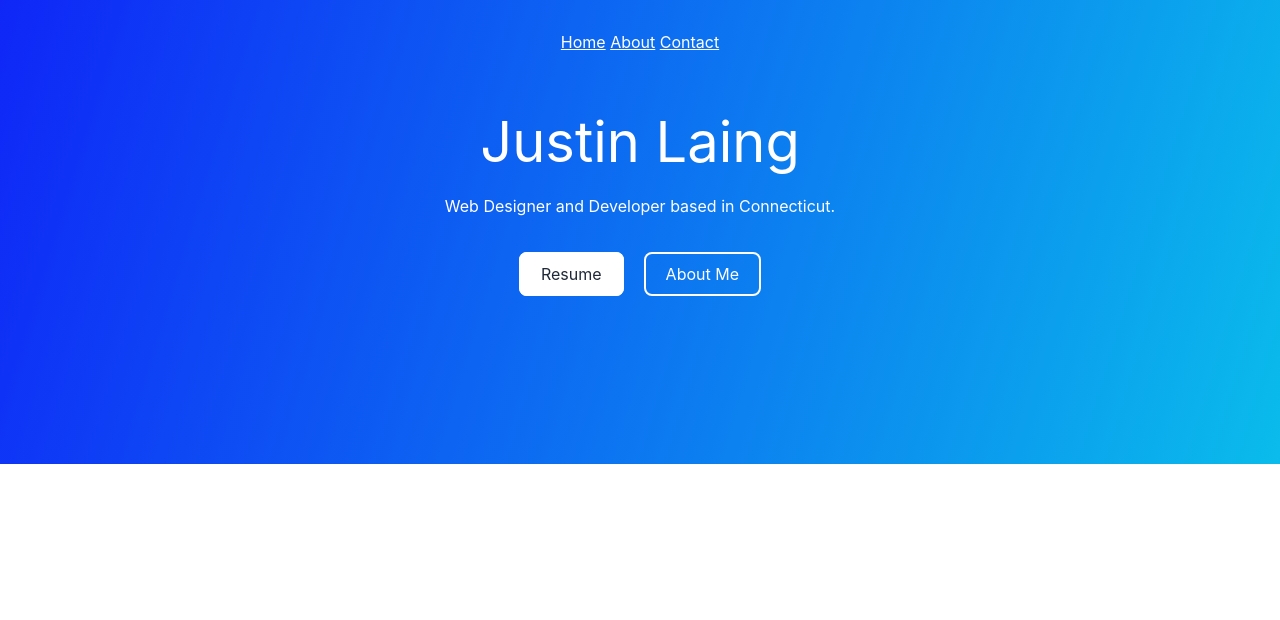
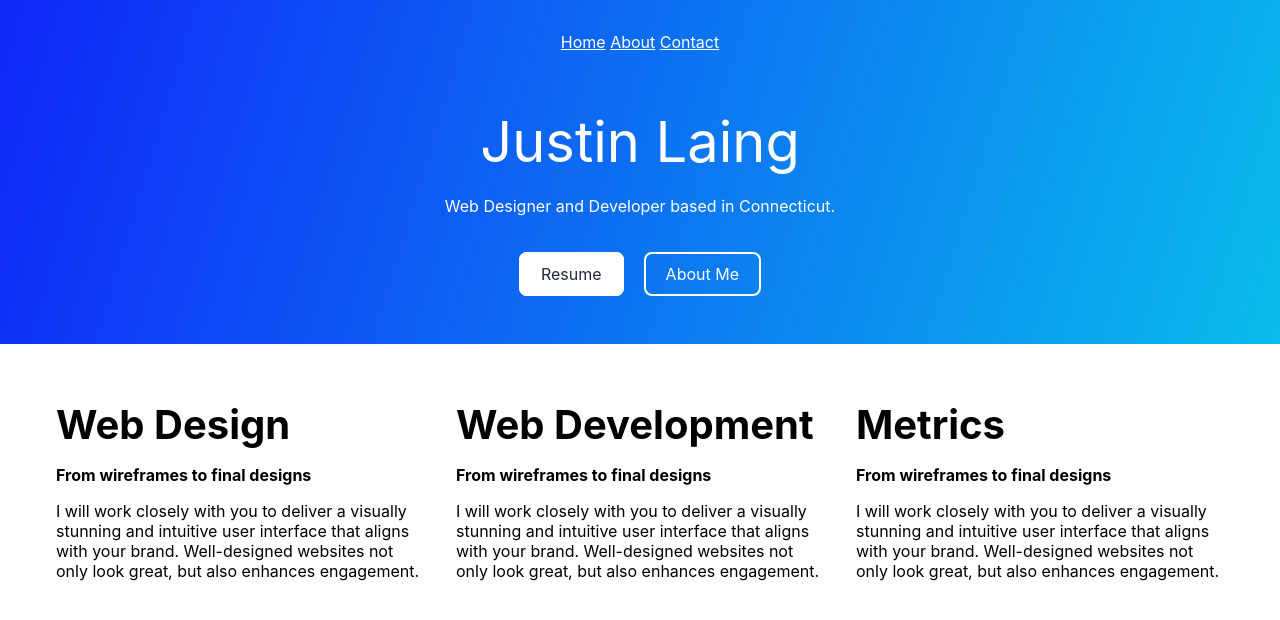
Before and after one commit to laingj1/laingj1.github.io, a PHP site: page / in a window 1280 px wide. Shown: the top 620 px of the page. Run offline with PHP 8.4, Linux system fonts and the light colour scheme.

Commit message:
servivces

```diff
--- a/Contact.html
+++ b/Contact.html
@@ -6,7 +6,7 @@
 <title>Justin Laing | Contact</title>
 </head>
 <nav>
-    <a href="/">Home</a>
+    <a href="laingj1.github.io">Home</a>
     <a href="about">About</a>
     <a href="contact">Contact</a>
 </nav>
--- a/index.html
+++ b/index.html
@@ -19,5 +19,22 @@
             <div><a class="button-secondary" href="about">About Me</a></div>
         </div>
     </div>
+    <div class="services">
+        <div class="column">
+            <h2>Web Design</h2>
+            <p><strong>From wireframes to final designs</strong></p>
+            <p>I will work closely with you to deliver a visually stunning and intuitive user interface that aligns with your brand. Well-designed websites not only look great, but also enhances engagement.</p>
+        </div>
+        <div class="column">
+            <h2>Web Development</h2>
+            <p><strong>From wireframes to final designs</strong></p>
+            <p>I will work closely with you to deliver a visually stunning and intuitive user interface that aligns with your brand. Well-designed websites not only look great, but also enhances engagement.</p>
+        </div>
+        <div class="column">
+            <h2>Metrics</h2>
+            <p><strong>From wireframes to final designs</strong></p>
+            <p>I will work closely with you to deliver a visually stunning and intuitive user interface that aligns with your brand. Well-designed websites not only look great, but also enhances engagement.</p>
+        </div>
+    </div>
 </body>
 </html>
--- a/style.css
+++ b/style.css
@@ -45,7 +45,7 @@ a {
 .hero {
     display: block;
     background: linear-gradient(286.83deg, #0ABEEB -1.55%, #0F26F7 100%);
-    height: 50vh;
+    height: 35vh;
     color: white;
     padding: 2em;
     text-align: center;
@@ -57,3 +57,15 @@ a {
     flex-wrap: wrap;
     justify-content: center;
 }
+
+.services {
+    max-width: 1200px;
+    margin-left: auto;
+    margin-right: auto;
+    display: flex;
+    flex-direction: row;
+}
+
+.services .column {
+    padding: 1em;
+}
```
